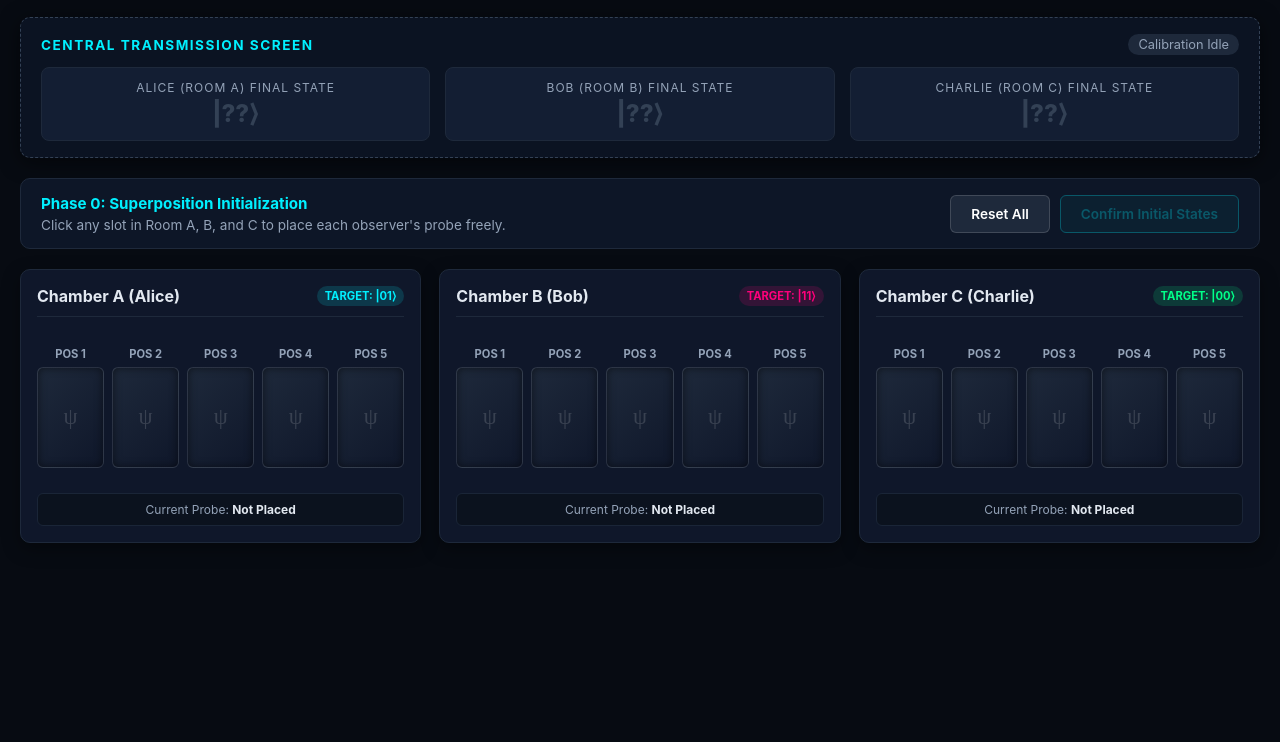
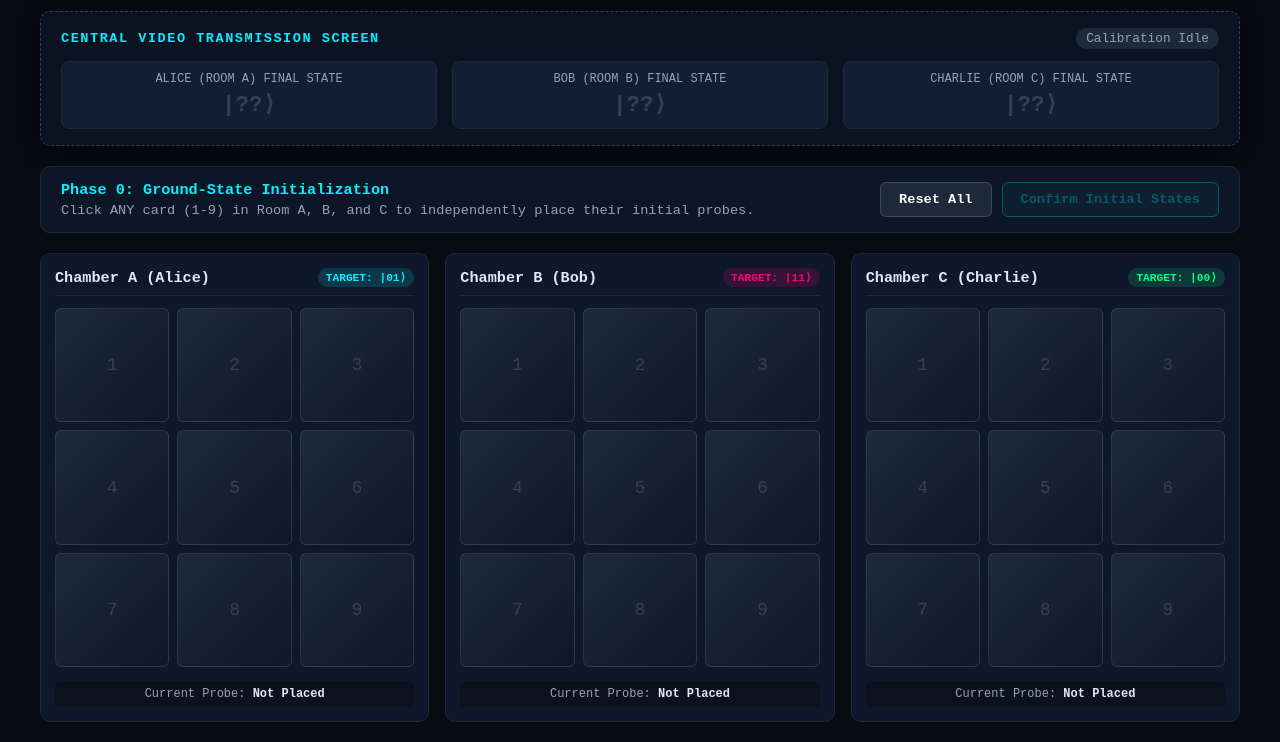
Before and after one commit to testingdev-007/quantummagic, a plain HTML site: page index.html in a window 1280 px wide. Shown: the part 75-817 px from the top of the page. Drawn offline with Linux system fonts and the light colour scheme.

Commit message:
Update index.html

```diff
--- a/index.html
+++ b/index.html
@@ -3,7 +3,7 @@
 <head>
 <meta charset="UTF-8">
 <meta name="viewport" content="width=device-width, initial-scale=1.0">
-<title>Quantum Superposition Engine — Pure Parity Mechanics</title>
+<title>Quantum Superposition Engine — 9-State Steinmeyer Matrix</title>
 <style>
   :root {
     --bg-dark: #070b12;
@@ -15,22 +15,20 @@
     --text-muted: #94a3b8;
   }
 
-  * { box-sizing: border-box; margin: 0; padding: 0; font-family: -apple-system, BlinkMacSystemFont, 'Segoe UI', Roboto, monospace; }
+  * { box-sizing: border-box; margin: 0; padding: 0; font-family: monospace, sans-serif; }
   body { background-color: var(--bg-dark); color: var(--text-main); min-height: 100vh; padding: 20px; display: flex; flex-direction: column; align-items: center; }
 
   header { text-align: center; margin-bottom: 20px; }
-  header h1 { font-size: 1.6rem; letter-spacing: 2px; color: var(--accent-cyan); text-transform: uppercase; }
-  header p { color: var(--text-muted); font-size: 0.9rem; margin-top: 4px; }
+  header h1 { font-size: 1.5rem; letter-spacing: 2px; color: var(--accent-cyan); text-transform: uppercase; }
+  header p { color: var(--text-muted); font-size: 0.85rem; margin-top: 4px; }
 
   /* Master Central Broadcast Display */
   .master-broadcast {
-    width: 100%; max-width: 1280px; background: #0b1322; border: 1px dashed #334155;
+    width: 100%; max-width: 1200px; background: #0b1322; border: 1px dashed #334155;
     border-radius: 10px; padding: 16px 20px; margin-bottom: 20px; box-shadow: 0 4px 20px rgba(0, 0, 0, 0.5);
     transition: all 0.4s ease;
   }
-  .master-broadcast.active-transmission {
-    border-color: var(--accent-cyan); box-shadow: 0 0 25px rgba(0, 240, 255, 0.25);
-  }
+  .master-broadcast.active-transmission { border-color: var(--accent-cyan); box-shadow: 0 0 25px rgba(0, 240, 255, 0.25); }
   .broadcast-header { display: flex; justify-content: space-between; align-items: center; margin-bottom: 12px; }
   .broadcast-title { font-size: 0.85rem; font-weight: 700; letter-spacing: 1.5px; text-transform: uppercase; color: var(--accent-cyan); }
   .broadcast-status { font-size: 0.8rem; padding: 3px 10px; border-radius: 12px; background: #1e293b; color: var(--text-muted); }
@@ -38,59 +36,57 @@
   @keyframes blink { 50% { opacity: 0.4; } }
 
   .broadcast-grid { display: grid; grid-template-columns: repeat(3, 1fr); gap: 15px; text-align: center; }
-  .pred-card { background: #131e33; border: 1px solid #1e293b; border-radius: 8px; padding: 12px; transition: all 0.4s ease; }
-  .pred-card.revealed { border-color: var(--accent-cyan); box-shadow: 0 0 20px rgba(0, 240, 255, 0.3); transform: translateY(-2px); }
-  .pred-card span { display: block; font-size: 0.75rem; text-transform: uppercase; color: var(--text-muted); letter-spacing: 1px; margin-bottom: 4px; }
-  .pred-card .ket-value { font-size: 1.5rem; font-weight: 800; color: #334155; }
-  .pred-card.revealed .ket-value { color: #fff; text-shadow: 0 0 12px var(--accent-cyan); }
+  .pred-card { background: #131e33; border: 1px solid #1e293b; border-radius: 8px; padding: 10px; transition: all 0.4s ease; }
+  .pred-card.revealed { border-color: var(--accent-cyan); box-shadow: 0 0 15px rgba(0, 240, 255, 0.3); }
+  .pred-card span { display: block; font-size: 0.75rem; text-transform: uppercase; color: var(--text-muted); margin-bottom: 4px; }
+  .pred-card .ket-value { font-size: 1.4rem; font-weight: 800; color: #334155; }
+  .pred-card.revealed .ket-value { color: #fff; text-shadow: 0 0 10px var(--accent-cyan); }
 
   /* Controls */
   .global-controls {
-    width: 100%; max-width: 1280px; background: #0d1627; border: 1px solid #1e293b;
-    border-radius: 10px; padding: 15px 20px; margin-bottom: 20px;
+    width: 100%; max-width: 1200px; background: #0d1627; border: 1px solid #1e293b;
+    border-radius: 10px; padding: 14px 20px; margin-bottom: 20px;
     display: flex; justify-content: space-between; align-items: center; gap: 20px;
   }
   .protocol-info h3 { font-size: 0.95rem; color: var(--accent-cyan); margin-bottom: 4px; }
   .protocol-info p { font-size: 0.85rem; color: var(--text-muted); }
   .control-actions { display: flex; gap: 10px; }
-  .btn { background: #1e293b; color: #fff; border: 1px solid rgba(255, 255, 255, 0.15); padding: 10px 20px; border-radius: 6px; cursor: pointer; font-weight: 600; font-size: 0.85rem; }
+  .btn { background: #1e293b; color: #fff; border: 1px solid rgba(255, 255, 255, 0.15); padding: 9px 18px; border-radius: 6px; cursor: pointer; font-weight: 600; font-size: 0.85rem; transition: all 0.2s ease; }
   .btn:hover:not(:disabled) { background: #334155; border-color: var(--accent-cyan); }
   .btn-primary { background: rgba(0, 240, 255, 0.15); color: var(--accent-cyan); border: 1px solid var(--accent-cyan); }
   .btn-primary:hover:not(:disabled) { background: var(--accent-cyan); color: #000; box-shadow: 0 0 12px rgba(0, 240, 255, 0.4); }
   .btn:disabled { opacity: 0.3; cursor: not-allowed; }
 
-  /* 3 Chambers */
-  .chambers-grid { display: grid; grid-template-columns: repeat(3, 1fr); gap: 18px; width: 100%; max-width: 1280px; }
-  .chamber { background: var(--panel-bg); border-radius: 10px; border: 1px solid #1e293b; padding: 16px; display: flex; flex-direction: column; box-shadow: 0 6px 18px rgba(0, 0, 0, 0.35); }
-  .chamber-header { display: flex; justify-content: space-between; align-items: center; border-bottom: 1px solid #1e293b; padding-bottom: 10px; margin-bottom: 15px; }
-  .chamber-title { font-size: 1rem; font-weight: 700; }
-  .chamber-badge { font-size: 0.7rem; padding: 3px 8px; border-radius: 12px; text-transform: uppercase; font-weight: 700; }
+  /* 3 Chambers Side by Side */
+  .chambers-grid { display: grid; grid-template-columns: repeat(3, 1fr); gap: 16px; width: 100%; max-width: 1200px; }
+  .chamber { background: var(--panel-bg); border-radius: 10px; border: 1px solid #1e293b; padding: 14px; display: flex; flex-direction: column; }
+  .chamber-header { display: flex; justify-content: space-between; align-items: center; border-bottom: 1px solid #1e293b; padding-bottom: 8px; margin-bottom: 12px; }
+  .chamber-title { font-size: 0.95rem; font-weight: 700; }
+  .chamber-badge { font-size: 0.7rem; padding: 3px 8px; border-radius: 10px; text-transform: uppercase; font-weight: 700; }
   .chamber-a .chamber-badge { background: rgba(0, 240, 255, 0.15); color: var(--accent-cyan); }
   .chamber-b .chamber-badge { background: rgba(255, 0, 123, 0.15); color: var(--accent-magenta); }
   .chamber-c .chamber-badge { background: rgba(0, 255, 136, 0.15); color: var(--accent-green); }
 
-  /* Tracks */
-  .track { display: flex; justify-content: space-between; gap: 8px; margin: 15px 0 25px 0; perspective: 800px; }
-  .slot { flex: 1; display: flex; flex-direction: column; align-items: center; position: relative; cursor: pointer; }
-  .slot.decoupled { opacity: 0.2; pointer-events: none; }
-  .slot-label { font-size: 0.7rem; font-weight: 700; color: var(--text-muted); margin-bottom: 6px; }
+  /* 3x3 Grid */
+  .grid-3x3 { display: grid; grid-template-columns: repeat(3, 1fr); gap: 8px; margin-bottom: 14px; perspective: 600px; }
+  .slot { aspect-ratio: 1; position: relative; cursor: pointer; display: flex; justify-content: center; align-items: center; }
+  .slot.decoupled { opacity: 0.1; pointer-events: none; }
 
-  /* 3D Cards */
-  .card { width: 100%; aspect-ratio: 2/3; position: relative; transform-style: preserve-3d; transition: transform 0.8s cubic-bezier(0.4, 0, 0.2, 1); border-radius: 6px; }
+  /* 3D Card */
+  .card { width: 100%; height: 100%; position: relative; transform-style: preserve-3d; transition: transform 0.7s cubic-bezier(0.4, 0, 0.2, 1); border-radius: 6px; }
   .card.is-flipped { transform: rotateY(180deg); }
   .card-face { position: absolute; width: 100%; height: 100%; backface-visibility: hidden; border-radius: 6px; display: flex; justify-content: center; align-items: center; border: 1px solid rgba(255, 255, 255, 0.1); }
-  .card-back { background: linear-gradient(135deg, #1e293b, #0f172a); color: rgba(255, 255, 255, 0.15); font-size: 1.1rem; box-shadow: inset 0 0 8px rgba(0, 0, 0, 0.5); }
-  .card-back::after { content: "ψ"; font-family: serif; font-size: 1.4rem; }
+  .card-back { background: linear-gradient(135deg, #1e293b, #0f172a); color: rgba(255, 255, 255, 0.15); font-size: 1.1rem; }
   .card-front { background: linear-gradient(135deg, #0b192e, #132742); transform: rotateY(180deg); border: 1px solid rgba(255, 255, 255, 0.15); }
-  .slot.active-probe .card-front { border-color: var(--accent-cyan); box-shadow: 0 0 14px rgba(0, 240, 255, 0.4); background: linear-gradient(135deg, #062b46, #0e3d64); }
+  .slot.active-probe .card-front { border-color: var(--accent-cyan); box-shadow: 0 0 12px rgba(0, 240, 255, 0.4); background: #072a48; }
   .card-front .ket { font-size: 0.85rem; font-weight: bold; color: #fff; }
 
   /* Probe Indicator */
-  .probe-token { position: absolute; bottom: -18px; width: 14px; height: 14px; border-radius: 50%; background: var(--accent-cyan); box-shadow: 0 0 8px var(--accent-cyan); display: none; }
+  .probe-token { position: absolute; top: -4px; right: -4px; width: 12px; height: 12px; border-radius: 50%; background: var(--accent-cyan); box-shadow: 0 0 8px var(--accent-cyan); display: none; }
   .slot.active-probe .probe-token { display: block; animation: pulse 1.5s infinite; }
   @keyframes pulse { 0% { transform: scale(1); opacity: 0.8; } 50% { transform: scale(1.3); opacity: 1; } 100% { transform: scale(1); opacity: 0.8; } }
 
-  .chamber-footer { margin-top: auto; font-size: 0.75rem; color: var(--text-muted); text-align: center; background: #0b121e; padding: 8px; border-radius: 6px; border: 1px solid #1a2537; }
+  .chamber-footer { margin-top: auto; font-size: 0.75rem; color: var(--text-muted); text-align: center; background: #0b121e; padding: 6px; border-radius: 6px; }
   .chamber-footer strong { color: var(--text-main); }
 </style>
 </head>
@@ -98,12 +94,12 @@
 
 <header>
   <h1>Quantum Superposition Engine</h1>
-  <p>Authentic Parity Elimination Protocol — No Overwrites</p>
+  <p>Steinmeyer 9-Node Matrix — True Mathematical Parity Invariant</p>
 </header>
 
 <section class="master-broadcast" id="master-broadcast">
   <div class="broadcast-header">
-    <div class="broadcast-title">Central Transmission Screen</div>
+    <div class="broadcast-title">Central Video Transmission Screen</div>
     <div class="broadcast-status" id="broadcast-status">Calibration Idle</div>
   </div>
   <div class="broadcast-grid">
@@ -115,8 +111,8 @@
 
 <section class="global-controls">
   <div class="protocol-info">
-    <h3 id="step-title">Phase 0: Superposition Initialization</h3>
-    <p id="step-desc">Click any slot in Room A, B, and C to place each observer's probe freely.</p>
+    <h3 id="step-title">Phase 0: Ground-State Initialization</h3>
+    <p id="step-desc">Click ANY card (1-9) in Room A, B, and C to independently place their initial probes.</p>
   </div>
   <div class="control-actions">
     <button class="btn" onclick="resetAll()">Reset All</button>
@@ -127,69 +123,76 @@
 <main class="chambers-grid">
   <article class="chamber chamber-a">
     <div class="chamber-header"><div class="chamber-title">Chamber A (Alice)</div><div class="chamber-badge">Target: |01⟩</div></div>
-    <div class="track" id="track-A"></div>
+    <div class="grid-3x3" id="grid-A"></div>
     <div class="chamber-footer">Current Probe: <strong id="probe-state-A">Not Placed</strong></div>
   </article>
 
   <article class="chamber chamber-b">
     <div class="chamber-header"><div class="chamber-title">Chamber B (Bob)</div><div class="chamber-badge">Target: |11⟩</div></div>
-    <div class="track" id="track-B"></div>
+    <div class="grid-3x3" id="grid-B"></div>
     <div class="chamber-footer">Current Probe: <strong id="probe-state-B">Not Placed</strong></div>
   </article>
 
   <article class="chamber chamber-c">
     <div class="chamber-header"><div class="chamber-title">Chamber C (Charlie)</div><div class="chamber-badge">Target: |00⟩</div></div>
-    <div class="track" id="track-C"></div>
+    <div class="grid-3x3" id="grid-C"></div>
     <div class="chamber-footer">Current Probe: <strong id="probe-state-C">Not Placed</strong></div>
   </article>
 </main>
 
 <script>
+  // 9 completely unique basis states per room (Zero duplicates)
+  // Target is placed at index 3 (Card 4 / Left-Center)
   const ROOMS = {
-    'A': { name: 'Alice', cards: ['|00⟩', '|01⟩', '|10⟩', '|01⟩', '|11⟩'], targetKet: '|01⟩', flipped: [false, false, false, false, false], probe: null },
-    'B': { name: 'Bob', cards: ['|01⟩', '|00⟩', '|11⟩', '|10⟩', '|00⟩'], targetKet: '|11⟩', flipped: [false, false, false, false, false], probe: null },
-    'C': { name: 'Charlie', cards: ['|10⟩', '|00⟩', '|01⟩', '|00⟩', '|10⟩'], targetKet: '|00⟩', flipped: [false, false, false, false, false], probe: null }
+    'A': {
+      name: 'Alice',
+      cards: ['|00⟩', '|10⟩', '|11⟩', '|01⟩', '|20⟩', '|21⟩', '|02⟩', '|12⟩', '|22⟩'],
+      targetKet: '|01⟩',
+      flipped: Array(9).fill(false),
+      probe: null
+    },
+    'B': {
+      name: 'Bob',
+      cards: ['|00⟩', '|01⟩', '|10⟩', '|11⟩', '|20⟩', '|21⟩', '|02⟩', '|12⟩', '|22⟩'],
+      targetKet: '|11⟩',
+      flipped: Array(9).fill(false),
+      probe: null
+    },
+    'C': {
+      name: 'Charlie',
+      cards: ['|11⟩', '|01⟩', '|10⟩', '|00⟩', '|20⟩', '|21⟩', '|02⟩', '|12⟩', '|22⟩'],
+      targetKet: '|00⟩',
+      flipped: Array(9).fill(false),
+      probe: null
+    }
   };
 
-  let decoupledEdges = false;
+  let decoupledSlots = [];
   let currentStep = 0;
 
   const PROTOCOL_STEPS = [
-    {
-      title: "Phase 0: Superposition Initialization",
-      desc: "Freely click any slot in Room A, B, and C to initialize the unobserved probe.",
-      btn: "Confirm Initial Positions"
-    },
-    {
-      title: "Phase 1: 3-Step Quantum Phase Shift",
-      desc: "Interference move: Click adjacent slots to shift each probe 3 times in any direction.",
-      btn: "Confirm Phase Shift"
-    },
-    {
-      title: "Phase 2: Peripheral Edge Inversion",
-      desc: "If any probe is currently on POS 1 or POS 5, click POS 2 or POS 4 to step inward. Others stay in place.",
-      btn: "Lock Inner Register"
-    },
-    {
-      title: "Phase 3: Final Parity Separation",
-      desc: "POS 1 & 5 are decoupled. Alice & Charlie click to make 1 final step (landing on POS 2 or 4). Bob stays on POS 3.",
-      btn: "Broadcast Predictions First"
-    },
-    {
-      title: "Phase 4: PREDICTION BROADCAST & ALL CARDS COLLAPSED",
-      desc: "The Central Broadcast announced all 3 eigenstates first. All 15 cards flip face-up automatically!",
-      btn: "Simulation Complete"
-    }
+    { title: "Phase 0: Ground-State Initialization", desc: "Click any card (1-9) in each chamber to place the unobserved probe.", btn: "Confirm Initial Positions" },
+    { title: "Phase 1: 4-Step Unitary Shift", desc: "Move your probe 4 steps horizontally or vertically across the grid.", btn: "Confirm 4 Moves" },
+    { title: "Phase 2: Corner Decoupling & 1-Step Shift", desc: "Corners (1, 3, 7, 9) decouple. Move your probe 1 step horizontally or vertically.", btn: "Confirm 1 Move" },
+    { title: "Phase 3: Center Decoupling & 3-Step Evolution", desc: "Center node (5) decouples. Move your probe 3 steps along the remaining cross.", btn: "Transmit Predictions" },
+    { title: "Phase 4: PREDICTION BROADCAST & FULL COLLAPSE", desc: "The Central Broadcast revealed all three states. Watch the entire board collapse!", btn: "Simulation Complete" }
   ];
 
-  function initTracks() {
+  // Orthogonal grid adjacency map
+  const ADJACENCY = {
+    0: [1, 3],       1: [0, 2, 4],    2: [1, 5],
+    3: [0, 4, 6],    4: [1, 3, 5, 7], 5: [2, 4, 8],
+    6: [3, 7],       7: [4, 6, 8],    8: [5, 7]
+  };
+
+  function initGrids() {
     ['A', 'B', 'C'].forEach(rKey => {
-      const trackEl = document.getElementById(`track-${rKey}`);
-      trackEl.innerHTML = '';
+      const gridEl = document.getElementById(`grid-${rKey}`);
+      gridEl.innerHTML = '';
       const room = ROOMS[rKey];
 
       room.cards.forEach((ket, idx) => {
-        const isDecoupled = decoupledEdges && (idx === 0 || idx === 4);
+        const isDecoupled = decoupledSlots.includes(idx);
         const isProbeHere = room.probe === idx;
         const isFlipped = room.flipped[idx];
 
@@ -198,17 +201,16 @@
         slot.onclick = () => handleSlotClick(rKey, idx);
 
         slot.innerHTML = `
-          <div class="slot-label">POS ${idx + 1}</div>
           <div class="card ${isFlipped ? 'is-flipped' : ''}" id="card-${rKey}-${idx}">
-            <div class="card-face card-back"></div>
+            <div class="card-face card-back">${idx + 1}</div>
             <div class="card-face card-front"><span class="ket">${ket}</span></div>
           </div>
           <div class="probe-token"></div>
         `;
-        trackEl.appendChild(slot);
+        gridEl.appendChild(slot);
       });
 
-      const label = room.probe !== null ? `POS ${room.probe + 1}` : 'Not Placed';
+      const label = room.probe !== null ? `Node ${room.probe + 1}` : 'Not Placed';
       document.getElementById(`probe-state-${rKey}`).innerText = label;
     });
 
@@ -216,27 +218,21 @@
   }
 
   function handleSlotClick(roomKey, idx) {
+    if (decoupledSlots.includes(idx)) return;
     const room = ROOMS[roomKey];
-
-    // During Phase 4: allow inspection
-    if (currentStep >= 4) {
-      room.flipped[idx] = !room.flipped[idx];
-      initTracks();
-      return;
-    }
-
-    if (decoupledEdges && (idx === 0 || idx === 4)) return;
 
     if (currentStep === 0) {
       room.probe = idx;
-    } else {
-      // In steps 1-3, user clicks to move to an adjacent spot
-      if (room.probe !== null && Math.abs(room.probe - idx) === 1) {
+    } else if (currentStep < 4) {
+      if (room.probe !== null && ADJACENCY[room.probe].includes(idx)) {
         room.probe = idx;
       }
+    } else {
+      // Manual inspection flip
+      room.flipped[idx] = !room.flipped[idx];
     }
 
-    initTracks();
+    initGrids();
   }
 
   function checkStepEligibility() {
@@ -255,13 +251,17 @@
       currentStep = 1;
     } else if (currentStep === 1) {
       currentStep = 2;
+      // Discard 4 corners: 0, 2, 6, 8 (Cards 1, 3, 7, 9)
+      decoupledSlots = [0, 2, 6, 8];
     } else if (currentStep === 2) {
       currentStep = 3;
-      // Decouple outer edge positions 1 and 5
-      decoupledEdges = true;
+      // Discard center: 4 (Card 5)
+      decoupledSlots = [0, 2, 4, 6, 8];
     } else if (currentStep === 3) {
-      // Climax step: NO OVERWRITING OF PROBES!
+      // Climax step:
       currentStep = 4;
+      // Discard nodes 1, 5, 7 (Cards 2, 6, 8) leaving only Card 4 (index 3)
+      decoupledSlots = [0, 1, 2, 4, 5, 6, 7, 8];
 
       // 1. Reveal predictions on master broadcast screen FIRST
       document.getElementById('master-broadcast').classList.add('active-transmission');
@@ -273,17 +273,17 @@
         document.getElementById(`ket-pred-${rKey}`).innerText = ROOMS[rKey].targetKet;
       });
 
-      // 2. Automatically flip ALL 15 cards after brief theatrical pause
+      // 2. Automatically flip ALL cards after brief theatrical pause
       setTimeout(() => {
         ['A', 'B', 'C'].forEach(k => {
-          ROOMS[k].flipped = [true, true, true, true, true];
+          ROOMS[k].flipped = Array(9).fill(true);
         });
-        initTracks();
+        initGrids();
       }, 700);
     }
 
     updateHeaderUI();
-    initTracks();
+    initGrids();
   }
 
   function updateHeaderUI() {
@@ -295,10 +295,10 @@
 
   function resetAll() {
     currentStep = 0;
-    decoupledEdges = false;
+    decoupledSlots = [];
     ['A', 'B', 'C'].forEach(k => {
       ROOMS[k].probe = null;
-      ROOMS[k].flipped = [false, false, false, false, false];
+      ROOMS[k].flipped = Array(9).fill(false);
       document.getElementById(`card-pred-${k}`).classList.remove('revealed');
       document.getElementById(`ket-pred-${k}`).innerText = '|??⟩';
     });
@@ -308,10 +308,10 @@
     document.getElementById('broadcast-status').classList.remove('live');
 
     updateHeaderUI();
-    initTracks();
+    initGrids();
   }
 
-  initTracks();
+  initGrids();
 </script>
 </body>
 </html>
```
